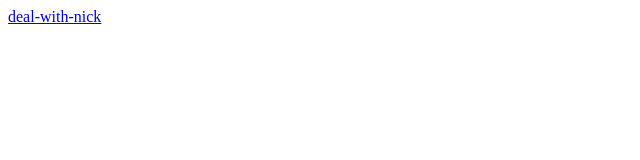
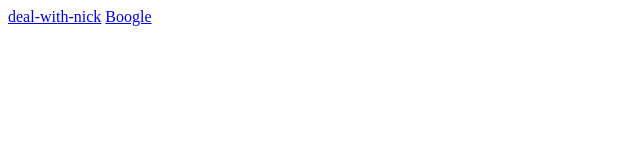
Before and after one commit to jburns24/jburns24.github.io, a plain HTML site: page index.html in a window 1280 px wide. Shown: the full height of the page, 0-640 px from the left. Drawn offline with Linux system fonts and the light colour scheme.

Commit message:
added boogle

```diff
--- a/index.html
+++ b/index.html
@@ -1,2 +1,3 @@
 <!-- <img src="./deal-with-nick.gif" alt="deal with nick"> -->
 <a href="./deal-with-nick.gif">deal-with-nick</a>
+<a href="./boogle.PNG">Boogle</a>
```
Also changed, not shown: boogle.PNG (added).
